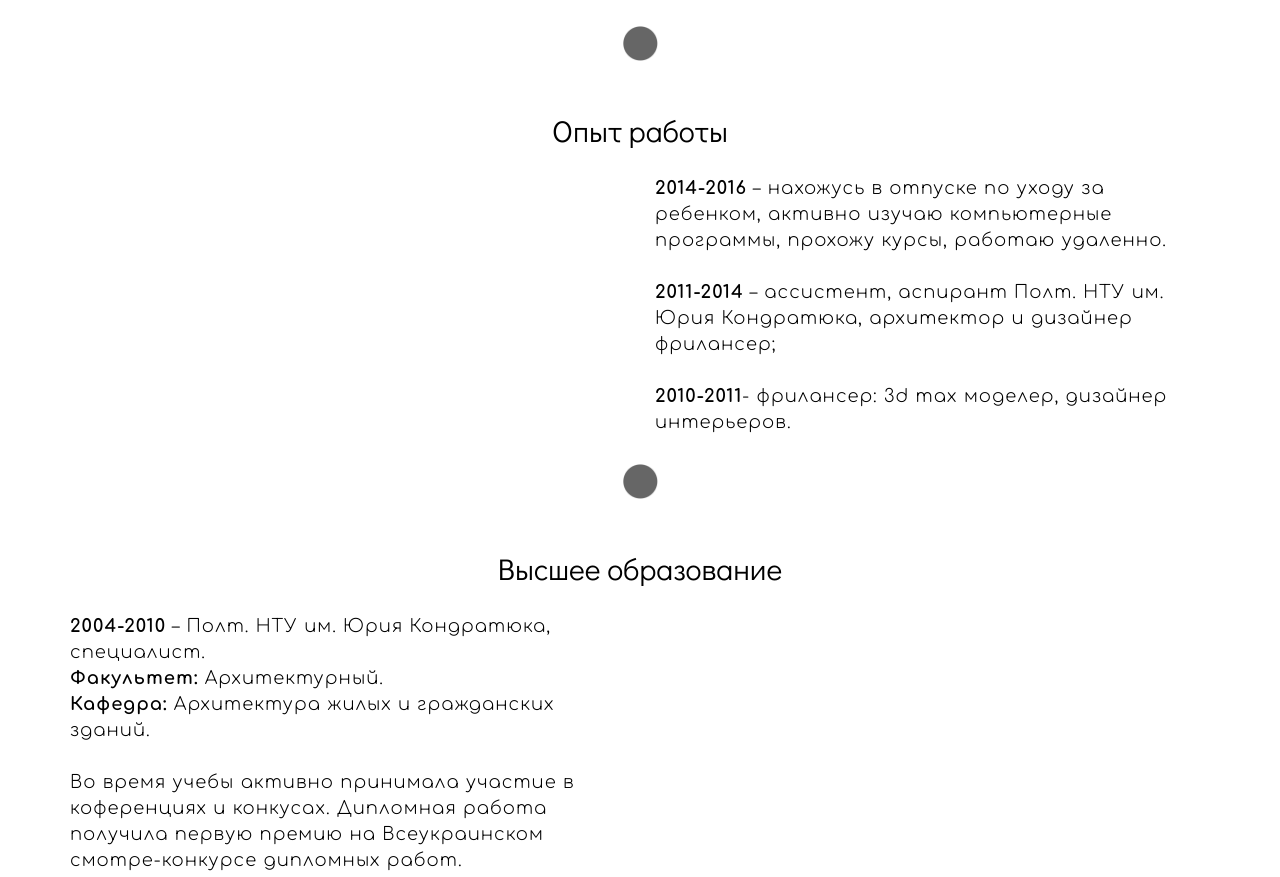
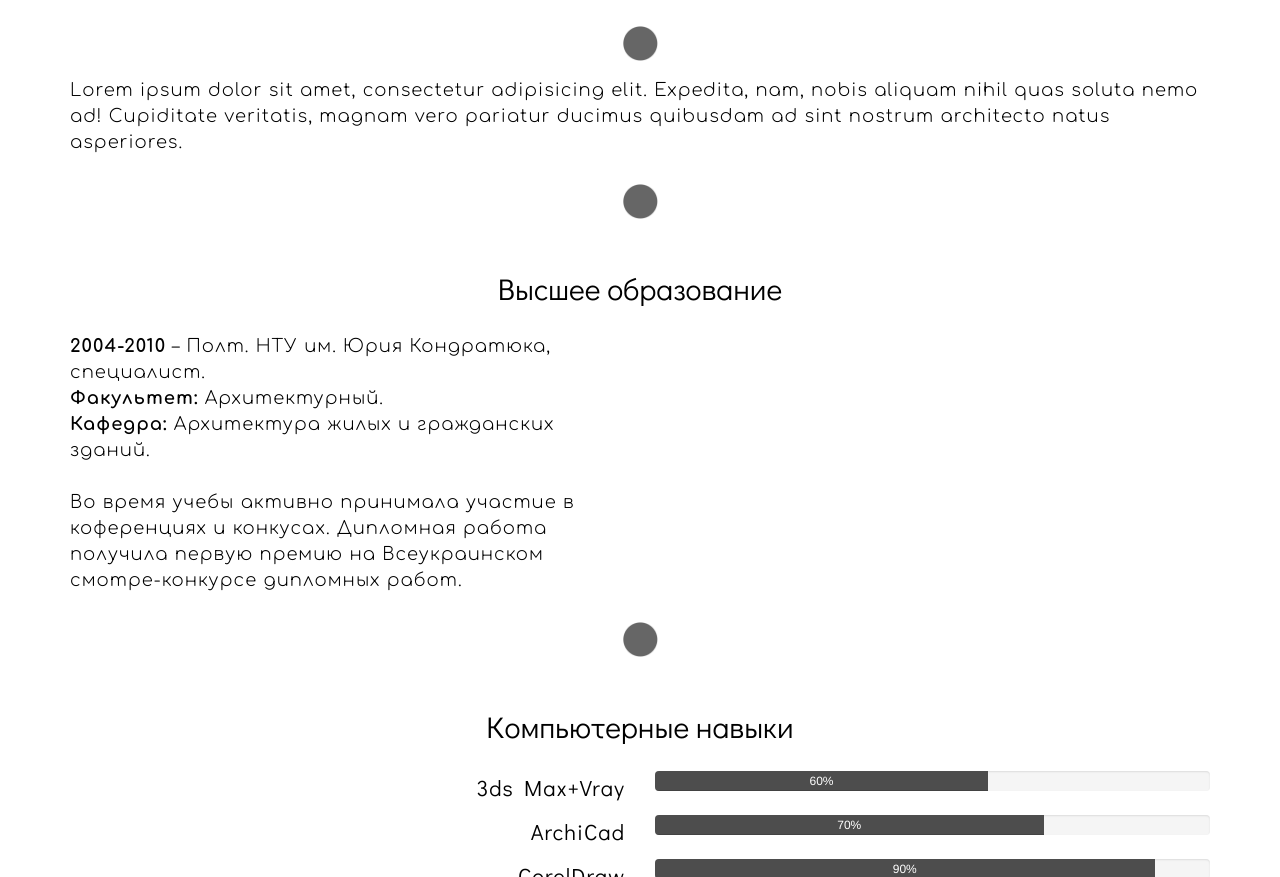
Before and after one commit to iraarx/test2, a plain HTML site: page index2.html in a window 1280 px wide. Shown: the part 830-1707 px from the top of the page. Drawn offline with Linux system fonts and the light colour scheme.

Commit message:
добавила новый раздел и убрала старый

```diff
--- a/index2.html
+++ b/index2.html
@@ -81,21 +81,17 @@
 					    		<div class="text-center"><img class="circle1" src="img/circle1.png" alt=""></div>
 					    	</div>
 					    </div>
-						<!-- Опыт работы -->
-						<div class="row">
-						    <div class="col-md-12">
-						    	<h3 class="text-center">Опыт работы</h3>
-						    </div>
-						</div>
-						<div class="row">
-					    	<div class="col-md-6 col-md-offset-6">
-					    		<p>
-					    			<strong>2014-2016</strong> – нахожусь в отпуске по уходу за ребенком, активно изучаю компьютерные программы, прохожу курсы, работаю удаленно.<br><br>
-					    			<strong>2011-2014</strong> – ассистент, аспирант Полт. НТУ им. Юрия Кондратюка, архитектор и дизайнер фрилансер;<br><br>
-					    			<strong>2010-2011</strong>- фрилансер: 3d max моделер, дизайнер интерьеров.
-	 				    		</p>
+
+					    <!-- новый раздел -->
+
+					    <div class="row">
+					    	<div class="col-md-12">
+					    		<p>Lorem ipsum dolor sit amet, consectetur adipisicing elit. Expedita, nam, nobis aliquam nihil quas soluta nemo ad! Cupiditate veritatis, magnam vero pariatur ducimus quibusdam ad sint nostrum architecto natus asperiores.</p>
 					    	</div>
-				    	</div>
+					    </div>
+
+					     <!-- новый раздел -->
+
 				    	<div class="row">
 					    	<div id="circle1" class="col-md-2 col-md-offset-5">
 					    		<div class="text-center"><img class="circle1" src="img/circle1.png" alt=""></div>
```
